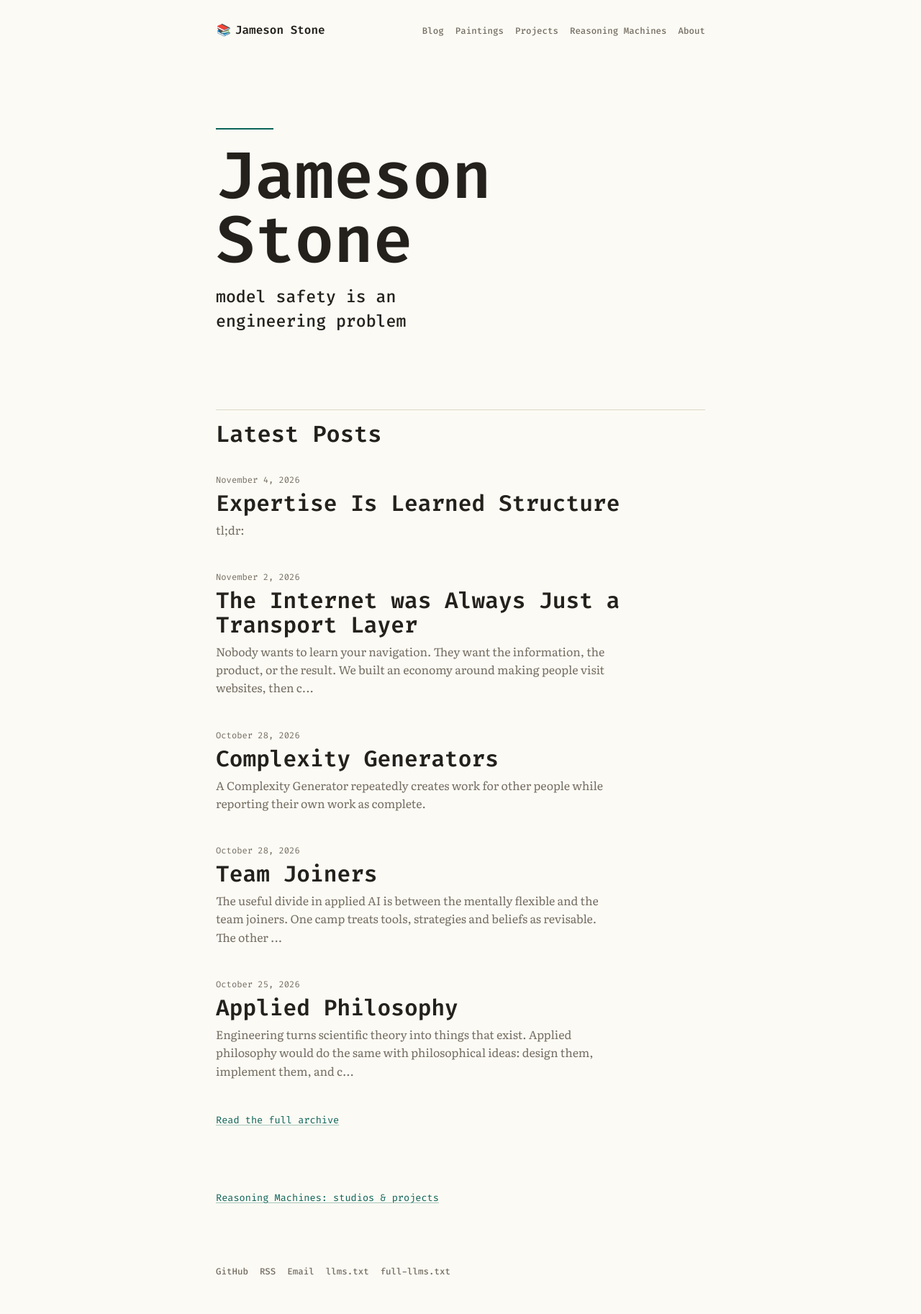
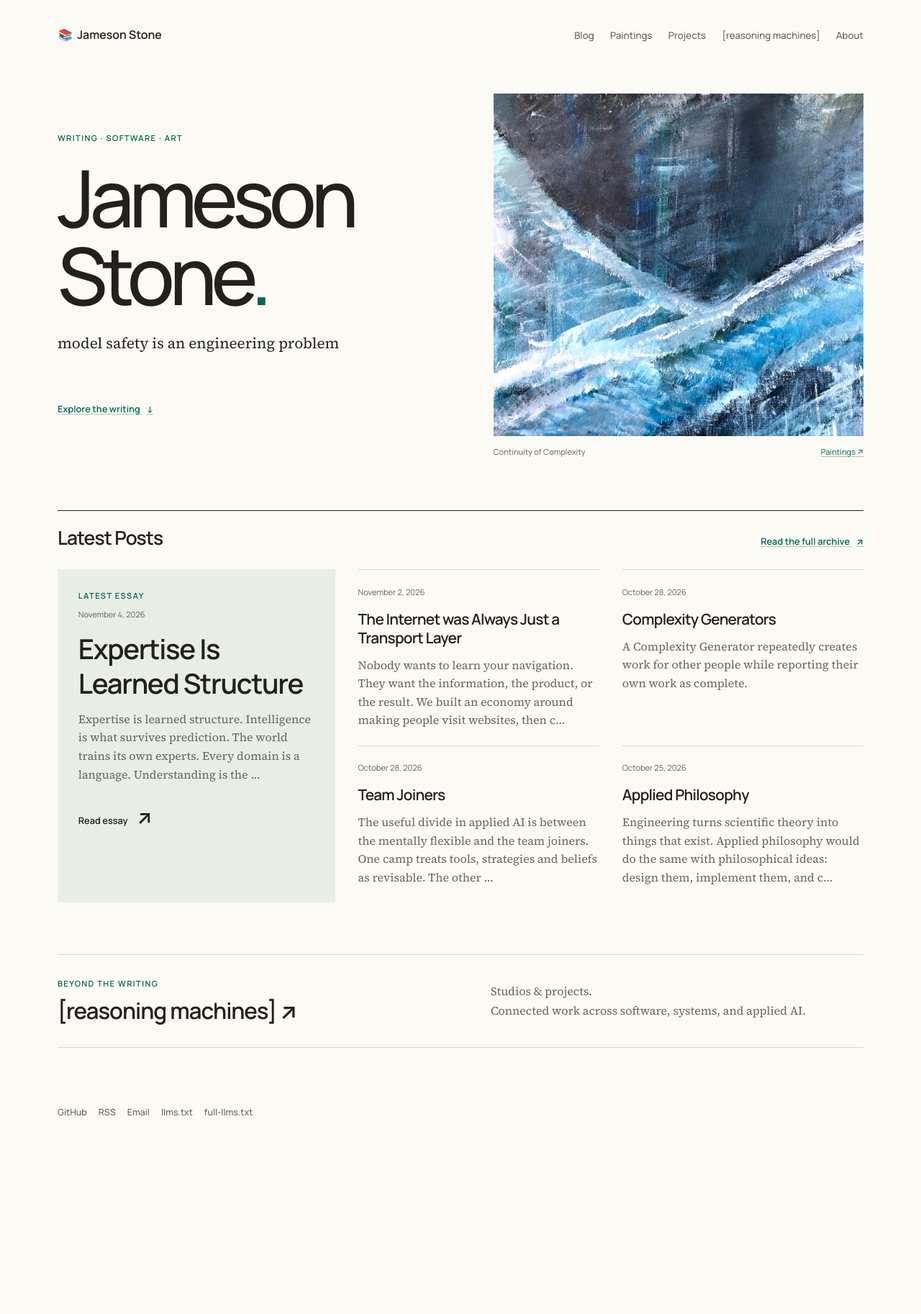
Before and after one commit to jamesonstone/jamesonstone.github.io, a Jekyll site: the page built from index.md, in a window 1280 px wide. Shown: the whole page at 72% size. Built offline with Jekyll 4.4.1, drawn with Linux system fonts in a browser that asks for light colours; after the commit the page ends 1605 px from its top, so only the background shows below that.

Commit message:
feat(GH-86): :sparkles: redesign homepage and modernize typography
- Pair the writing-first homepage with original artwork and a featured essay.
- Modernize shared typography and keep bracketed studio navigation together.
- Preserve public content and record responsive and accessibility validation.

```diff
--- a/_layouts/default.html
+++ b/_layouts/default.html
@@ -7,9 +7,13 @@
     <meta name="description" content="{{ page.description | default: site.description | escape }}">
     <link rel="describedby" href="{{ '/llms.txt' | absolute_url }}">
     <link rel="icon" href="{{ '/assets/favicon.png' | relative_url }}" type="image/png">
+    <link rel="preconnect" href="https://fonts.googleapis.com">
+    <link rel="preconnect" href="https://fonts.gstatic.com" crossorigin>
     <link rel="stylesheet" href="{{ '/assets/css/site.css' | relative_url }}">
+    {% if page.home %}<link rel="stylesheet" href="{{ '/assets/css/home.css' | relative_url }}">{% endif %}
   </head>
-  <body>
+  <body{% if page.home %} class="is-home"{% endif %}>
+    <a class="skip-link" href="#main-content">Skip to content</a>
     <header class="site-header">
       <div class="site-header__inner">
         <a class="site-title" href="{{ '/' | relative_url }}">
@@ -20,13 +24,13 @@
           <a href="{{ '/blog/' | relative_url }}">Blog</a>
           <a href="{{ '/paintings/' | relative_url }}">Paintings</a>
           <a href="{{ '/projects/' | relative_url }}">Projects</a>
-          <a href="{{ '/reasoning-machines/' | relative_url }}">Reasoning Machines</a>
+          <a href="{{ '/reasoning-machines/' | relative_url }}">[reasoning machines]</a>
           <a href="{{ '/about/' | relative_url }}">About</a>
         </nav>
       </div>
     </header>
 
-    <main class="site-main{% if page.home %} site-main--home{% endif %}">
+    <main id="main-content" tabindex="-1" class="site-main{% if page.home %} site-main--home{% endif %}">
       {{ content }}
     </main>
 
--- /dev/null
+++ b/assets/css/home.css
@@ -0,0 +1,89 @@
+/* A wider editorial canvas, with article pages keeping the reading measure. */
+.is-home .site-header,
+.is-home .site-footer,
+.site-main--home {
+  width: min(70rem, calc(100% - 4rem));
+}
+
+.is-home .site-header { padding-top: 2rem; }
+.is-home .site-header__inner { align-items: center; }
+.is-home .site-nav { font-size: 0.83rem; gap: 0.4rem 1.4rem; }
+.site-main--home { padding-top: 4rem; }
+.home-page { display: grid; gap: 4.5rem; }
+
+.home-hero {
+  display: grid;
+  grid-template-columns: 1fr 0.95fr;
+  align-items: center;
+  gap: 4rem;
+}
+
+
+.home-hero h1 {
+  margin: 0 0 1.5rem;
+  font-size: clamp(4.5rem, 8.6vw, 7.2rem);
+  font-weight: 500;
+  line-height: 0.98;
+  letter-spacing: -0.07em;
+}
+
+.home-period { color: var(--accent); }
+.tagline { max-width: 26rem; min-height: 3.4em; margin-bottom: 1.25rem; font-size: 1.3rem; line-height: 1.5; }
+.home-text-link { font: 600 0.8rem/1.5 var(--sans); }
+.home-text-link span { margin-left: 0.5em; }
+.home-art { margin: 0; min-width: 0; }
+.home-art > a { display: block; background: var(--line); }
+.home-art img { width: 100%; aspect-ratio: 1.08; object-fit: cover; border-radius: 0; }
+.home-art figcaption { display: flex; justify-content: space-between; gap: 1rem; margin-top: 0.8rem; color: var(--muted); font: 400 0.7rem/1.6 var(--sans); }
+.home-art figcaption > a { white-space: nowrap; }
+
+.home-section-heading { display: flex; align-items: baseline; justify-content: space-between; flex-wrap: wrap; gap: 1rem; padding-top: 1.4rem; border-top: 1px solid var(--text); }
+.home-section-heading h2 { margin: 0; font-size: 1.65rem; }
+.post-list--home { grid-template-columns: 1.15fr 1fr 1fr; gap: 0 2rem; margin: 1.8rem 0 0; }
+.post-list--home li { min-width: 0; padding: 1.35rem 0; border-top: 1px solid var(--line); }
+.post-list--home .home-featured { grid-row: span 2; padding: 1.8rem; background: #e8eee5; border-top: 0; }
+.post-card { height: 100%; }
+.post-card__meta { display: flex; flex-direction: column; gap: 0.5rem; margin-bottom: 0.9rem; }
+.post-card__meta .eyebrow { margin: 0; }
+.post-list--home time { margin: 0; font-size: 0.7rem; }
+.post-card h3 { margin: 0 0 0.8rem; font-size: 1.3rem; letter-spacing: -0.035em; line-height: 1.25; }
+.home-featured h3 { font-size: clamp(1.8rem, 3vw, 2.55rem); }
+.post-card p { margin: 0; color: var(--muted); font-size: 1rem; line-height: 1.6; }
+.post-card__read { display: inline-flex; align-items: baseline; gap: 0.8rem; margin-top: 2rem; font: 600 0.8rem/1.5 var(--sans); }
+.post-card__read span { font-size: 1.7rem; line-height: 1; }
+
+.home-studio { display: grid; grid-template-columns: 1.1fr 1fr; align-items: center; gap: 2rem; padding: 2rem 0; border-block: 1px solid var(--line); }
+.home-studio .eyebrow { margin-bottom: 0.7rem; }
+.home-studio h2 { margin: 0; font-size: clamp(1.4rem, 2.5vw, 1.95rem); }
+.home-studio h2 a { color: var(--text); text-decoration: none; }
+.home-studio h2 a:hover { color: var(--accent); }
+.home-studio p:last-child { margin: 0; color: var(--muted); font-size: 1rem; }
+
+@media (max-width: 900px) {
+  .is-home .site-header__inner { gap: 1rem; }
+  .home-hero { gap: 2rem; }
+  .post-list--home { grid-template-columns: 1fr 1fr; }
+  .post-list--home .home-featured { grid-row: auto; grid-column: 1 / -1; margin-bottom: 1.5rem; }
+  .home-featured h3 { max-width: 18ch; }
+  .home-featured p { max-width: 45ch; }
+}
+
+@media (max-width: 600px) {
+  .is-home .site-header,
+  .is-home .site-footer,
+  .site-main--home { width: calc(100% - 2.5rem); }
+  .is-home .site-nav { gap: 0.25rem 1rem; font-size: 0.76rem; }
+  .site-main--home { padding-top: 2.5rem; }
+  .home-page { gap: 3rem; }
+  .home-hero { grid-template-columns: 1fr; gap: 1.75rem; }
+  .home-hero h1 { font-size: clamp(4rem, 18vw, 6rem); }
+  .tagline { min-height: 3em; margin-bottom: 0.7rem; font-size: 1.2rem; }
+  .home-art img { aspect-ratio: 1.65; }
+  .home-section-heading { gap: 0.6rem; }
+  .home-section-heading h2 { font-size: 1.5rem; }
+  .post-list--home { grid-template-columns: 1fr; margin-top: 1.4rem; }
+  .post-list--home .home-featured { padding: 1.4rem; }
+  .post-card h3 { font-size: 1.45rem; }
+  .home-featured h3 { font-size: 2rem; }
+  .home-studio { grid-template-columns: 1fr; gap: 1rem; }
+}
--- a/assets/css/site.css
+++ b/assets/css/site.css
@@ -1,16 +1,18 @@
-@import url("https://fonts.googleapis.com/css2?family=Fira+Code:wght@400;500;600;700&family=Literata:opsz,wght@7..72,400;7..72,500;7..72,650&display=swap");
+@import url("https://fonts.googleapis.com/css2?family=Manrope:wght@400;500;600;700;800&family=Source+Serif+4:opsz,wght@8..60,400;8..60,600&display=swap");
 
 :root {
   --bg: #fbfaf4;
   --text: #24211c;
-  --muted: #756e63;
+  --muted: #686458;
   --line: #ded7c9;
   --accent: #0b6358;
   --accent-2: #8b3f2d;
   --code-bg: #f1ece2;
   --measure: 42.5rem;
   --mono: "Fira Code", "MesloLGS NF", "Meslo LG S", "SFMono-Regular", Consolas, monospace;
-  --body: "Literata", Charter, Georgia, serif;
+  --body: "Source Serif 4", Charter, Georgia, serif;
+  --sans: "Manrope", -apple-system, BlinkMacSystemFont, "Segoe UI", sans-serif;
+  color-scheme: light;
 }
 
 * {
@@ -70,7 +72,7 @@ a:focus {
   align-items: baseline;
   gap: 0.55ch;
   color: var(--text);
-  font-family: var(--mono);
+  font-family: var(--sans);
   font-size: 1rem;
   font-weight: 600;
   line-height: 1.2;
@@ -88,7 +90,7 @@ a:focus {
   display: flex;
   flex-wrap: wrap;
   gap: 0.5rem 1rem;
-  font-family: var(--mono);
+  font-family: var(--sans);
   font-size: 0.78rem;
   font-weight: 500;
 }
@@ -122,10 +124,10 @@ h1,
 h2,
 h3 {
   color: var(--text);
-  font-family: var(--mono);
+  font-family: var(--sans);
   font-weight: 600;
-  letter-spacing: 0;
-  line-height: 1.08;
+  letter-spacing: -0.035em;
+  line-height: 1.15;
 }
 
 h1 {
@@ -141,6 +143,14 @@ h2 {
 h3 {
   margin: 1.65rem 0 0.45rem;
   font-size: 1.25rem;
+}
+
+.eyebrow {
+  margin: 0 0 1.25rem;
+  color: var(--accent);
+  font: 600 0.7rem/1.5 var(--sans);
+  letter-spacing: 0.12em;
+  text-transform: uppercase;
 }
 
 p,
@@ -175,48 +185,6 @@ blockquote {
   padding-left: 1rem;
   border-left: 2px solid var(--accent);
   color: var(--muted);
-}
-
-.home-page {
-  display: grid;
-  gap: 4.25rem;
-}
-
-.home-hero {
-  position: relative;
-  max-width: 34rem;
-  padding: 3.5rem 0 1rem;
-}
-
-.home-hero::before {
-  content: "";
-  display: block;
-  width: 5rem;
-  height: 2px;
-  margin-bottom: 1.25rem;
-  background: var(--accent);
-}
-
-.home-hero h1 {
-  max-width: 10ch;
-  margin-bottom: 1.1rem;
-  font-size: clamp(3.1rem, 12vw, 5.7rem);
-  line-height: 0.98;
-}
-
-.tagline {
-  max-width: 25rem;
-  color: var(--text);
-  font-family: var(--mono);
-  font-size: clamp(1.08rem, 3vw, 1.45rem);
-  font-weight: 500;
-  line-height: 1.45;
-}
-
-.home-section h2 {
-  margin-top: 0;
-  padding-top: 1rem;
-  border-top: 1px solid var(--line);
 }
 
 .post-list,
@@ -259,29 +227,8 @@ blockquote {
   display: block;
   margin-bottom: 0.35rem;
   color: var(--muted);
-  font-family: var(--mono);
+  font-family: var(--sans);
   font-size: 0.76rem;
-}
-
-.post-list--home {
-  gap: 0;
-}
-
-.post-list--home li {
-  padding: 1.25rem 0 1.45rem;
-}
-
-.post-card h3 {
-  margin: 0 0 0.45rem;
-  font-size: clamp(1.35rem, 4vw, 1.95rem);
-}
-
-.post-card p {
-  max-width: 34rem;
-  margin-bottom: 0;
-  color: var(--muted);
-  font-size: 1rem;
-  line-height: 1.58;
 }
 
 .project-list--featured {
@@ -304,7 +251,7 @@ blockquote {
 
 .project-entry__meta {
   color: var(--muted);
-  font-family: var(--mono);
+  font-family: var(--sans);
   font-size: 0.78rem;
 }
 
@@ -312,7 +259,7 @@ blockquote {
   display: flex;
   flex-wrap: wrap;
   gap: 0.55rem 1rem;
-  font-family: var(--mono);
+  font-family: var(--sans);
   font-size: 0.82rem;
 }
 
@@ -324,7 +271,7 @@ blockquote {
   border-radius: 999px;
   background: var(--bg);
   color: var(--accent);
-  font-family: var(--mono);
+  font-family: var(--sans);
   font-size: 0.7rem;
   font-weight: 600;
   letter-spacing: 0.04em;
@@ -338,7 +285,7 @@ blockquote {
 
 .archive-link {
   margin: 1.1rem 0 0;
-  font-family: var(--mono);
+  font-family: var(--sans);
   font-size: 0.85rem;
 }
 
@@ -348,7 +295,7 @@ blockquote {
 
 .post-header time {
   color: var(--muted);
-  font-family: var(--mono);
+  font-family: var(--sans);
   font-size: 0.82rem;
 }
 
@@ -356,7 +303,7 @@ blockquote {
   margin-top: 3.25rem;
   padding-top: 1rem;
   color: var(--muted);
-  font-family: var(--mono);
+  font-family: var(--sans);
   font-size: 0.82rem;
 }
 
@@ -384,18 +331,6 @@ blockquote {
   .site-main {
     padding: 3rem 0 3.25rem;
   }
-
-  .home-page {
-    gap: 3.2rem;
-  }
-
-  .home-hero {
-    padding-top: 2.5rem;
-  }
-
-  .home-hero h1 {
-    font-size: clamp(3rem, 16vw, 4.8rem);
-  }
 }
 
 /* The homepage directory follows the writing, using the existing reading measure. */
@@ -406,3 +341,9 @@ blockquote {
 
 .site-nav a, .footer-links a { white-space: nowrap; }
 a:focus-visible { outline: 2px solid var(--accent); outline-offset: 4px; }
+
+.skip-link { position: absolute; top: 0.75rem; left: 1rem; padding: 0.6rem 1rem; background: var(--bg); z-index: 10; transform: translateY(-200%); font-family: var(--sans); }
+.skip-link:focus { transform: translateY(0); }
+.site-title { white-space: nowrap; }
+.site-nav a { padding-block: 0.35rem; }
+@media (prefers-reduced-motion: reduce) { a { transition: none; } }
--- a/index.md
+++ b/index.md
@@ -7,31 +7,53 @@ home: true
 
 <div class="home-page">
   <section class="home-hero" aria-labelledby="home-title">
-    <h1 id="home-title">Jameson Stone</h1>
-    <p class="tagline" data-random-tagline>Just put the AGI in the bag, bro.</p>
+    <div class="home-hero__text">
+      <p class="eyebrow">Writing · software · art</p>
+      <h1 id="home-title">Jameson<br> Stone<span class="home-period">.</span></h1>
+      <p class="tagline" data-random-tagline>Just put the AGI in the bag, bro.</p>
+      <a class="home-text-link" href="#latest-posts">Explore the writing <span aria-hidden="true">↓</span></a>
+    </div>
+    <figure class="home-art">
+      <a href="{{ '/paintings/' | relative_url }}" aria-label="Explore paintings: Continuity of Complexity">
+        <img src="{{ '/assets/images/paintings/continuity-home.jpg' | relative_url }}" alt="Blue, white, and charcoal brushstrokes in Continuity of Complexity" width="1100" height="825" fetchpriority="high">
+      </a>
+      <figcaption><span>Continuity of Complexity</span><a href="{{ '/paintings/' | relative_url }}">Paintings <span aria-hidden="true">↗</span></a></figcaption>
+    </figure>
   </section>
 
-  <section class="home-section" aria-labelledby="latest-posts">
-    <h2 id="latest-posts">Latest Posts</h2>
-
+  <section class="home-writing" aria-labelledby="latest-posts">
+    <div class="home-section-heading">
+      <h2 id="latest-posts">Latest Posts</h2>
+      <a class="home-text-link" href="{{ '/blog/' | relative_url }}">Read the full archive <span aria-hidden="true">↗</span></a>
+    </div>
     <ol class="post-list post-list--home">
       {% for post in site.posts limit: 5 %}
-        <li>
+        <li{% if forloop.first %} class="home-featured"{% endif %}>
           <article class="post-card">
-            <time datetime="{{ post.date | date_to_xmlschema }}">{{ post.date | date: "%B %-d, %Y" }}</time>
+            <div class="post-card__meta">
+              {% if forloop.first %}<span class="eyebrow">Latest essay</span>{% endif %}
+              <time datetime="{{ post.date | date_to_xmlschema }}">{{ post.date | date: "%B %-d, %Y" }}</time>
+            </div>
             <h3><a href="{{ post.url | relative_url }}">{{ post.title }}</a></h3>
-            {% assign excerpt_text = post.excerpt | strip_html | strip %}
+            {% assign excerpt_text = post.excerpt | strip_html | normalize_whitespace | strip %}
+            {% if excerpt_text.size < 30 %}
+              {% assign excerpt_text = post.content | strip_html | remove_first: "tl;dr:" | normalize_whitespace | strip %}
+            {% endif %}
             {% if excerpt_text != "" %}
               <p>{{ excerpt_text | truncate: 160 }}</p>
             {% endif %}
+            {% if forloop.first %}<a class="post-card__read" href="{{ post.url | relative_url }}" aria-label="Read {{ post.title | escape }}">Read essay <span aria-hidden="true">↗</span></a>{% endif %}
           </article>
         </li>
       {% endfor %}
     </ol>
-
-    <p class="archive-link"><a href="{{ '/blog/' | relative_url }}">Read the full archive</a></p>
-
   </section>
 
-  <p class="archive-link" id="site-family"><a href="{{ '/reasoning-machines/' | relative_url }}">Reasoning Machines: studios &amp; projects</a></p>
+  <aside class="home-studio" id="site-family" aria-labelledby="studio-title">
+    <div>
+      <p class="eyebrow">Beyond the writing</p>
+      <h2 id="studio-title"><a href="{{ '/reasoning-machines/' | relative_url }}">[reasoning machines] <span aria-hidden="true">↗</span></a></h2>
+    </div>
+    <p>Studios &amp; projects.<br>Connected work across software, systems, and applied AI.</p>
+  </aside>
 </div>
--- a/llms.txt
+++ b/llms.txt
@@ -6,7 +6,7 @@ Put the AGI in the bag, bro.
 
 ## Primary Pages
 
-- [Home](https://jamesonstone.io/): The blog homepage and latest writing.
+- [Home](https://jamesonstone.io/): The blog homepage, latest writing, and a painting from the visual archive.
 - [Blog](https://jamesonstone.io/blog/): Complete writing archive.
 - [Paintings](https://jamesonstone.io/paintings/): A small visual archive.
 - [Projects](https://jamesonstone.io/projects/): Public tools and project records.
```
Also changed, not shown: docs/specs/0004-homepage-design/SPEC.md (added, +56 -0 lines), assets/images/paintings/continuity-home.jpg (added).
